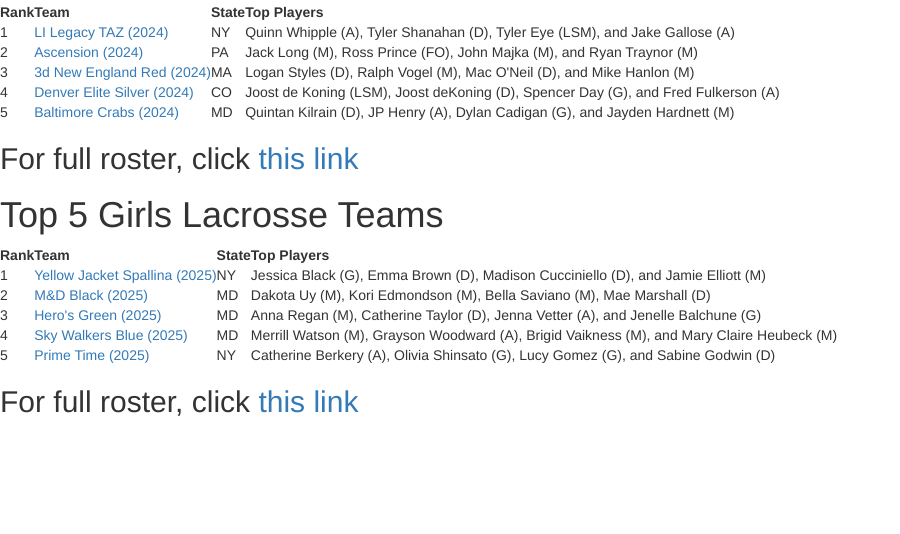
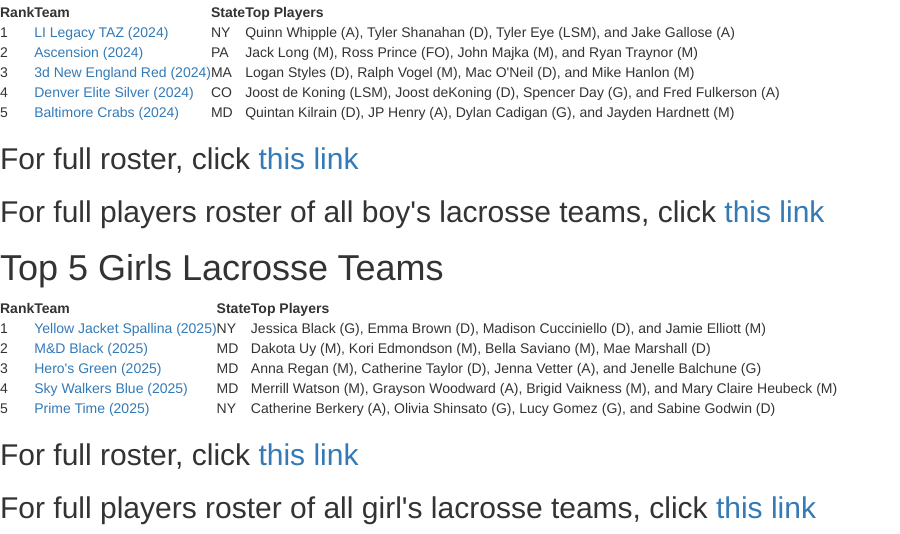
Before and after one commit to nighthawkcoders/lax, a Flask app: page /crud/roster/ in a window 1280 px wide. Shown: the part 285-819 px from the top of the page, without its empty margins (0-900 px from the left). Before the commit the page ends 701 px from the top, so only its background shows below. Run offline with Flask 2, Linux system fonts and the light colour scheme; some libraries are stand-ins or nearby versions.

Commit message:
Added link to player rosters

```diff
--- a/templates/roster.html
+++ b/templates/roster.html
@@ -50,6 +50,7 @@
     </tr>
 </table>
 <h2>For full roster, click <a href="https://www.usclublax.com/rank?v=1024&alpha=N&y=2021">this link</a></h2>
+<h2>For full players roster of all boy's lacrosse teams, click <a href="https://www.insidelacrosse.com/recruiting/club/2023/2022">this link</a></h2>
 
 <h1>Top 5 Girls Lacrosse Teams</h1>
 
@@ -92,6 +93,7 @@
     </tr>
 </table>
 <h2>For full roster, click <a href="https://usclublax.com/rank?v=2025&alpha=N&y=2020">this link</a></h2>
+<h2>For full players roster of all girl's lacrosse teams, click <a href="https://www.insidelacrosse.com/recruiting/club/2023/2022/girls">this link</a></h2>
 
 </body>
 {% endblock %}
```
